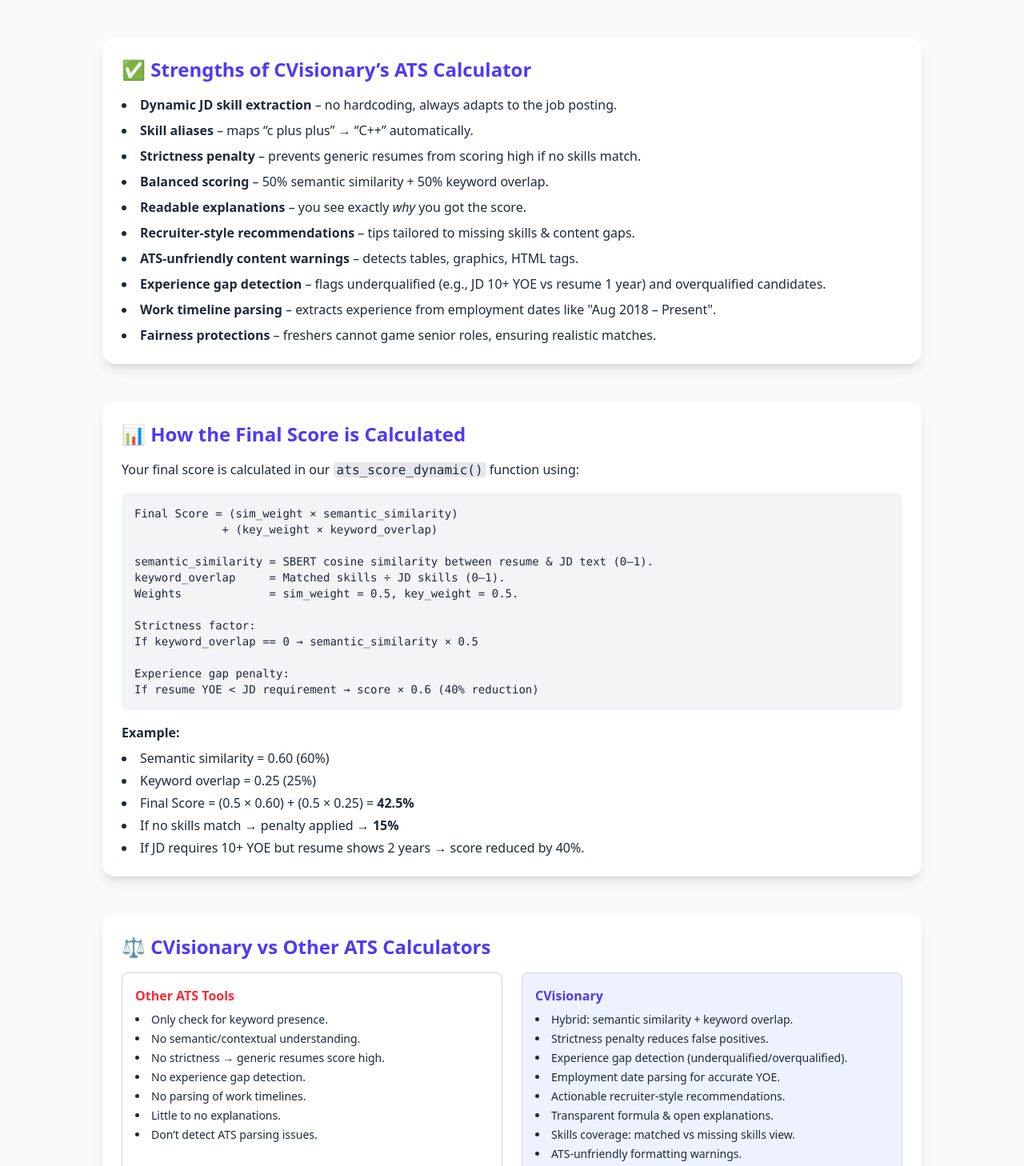
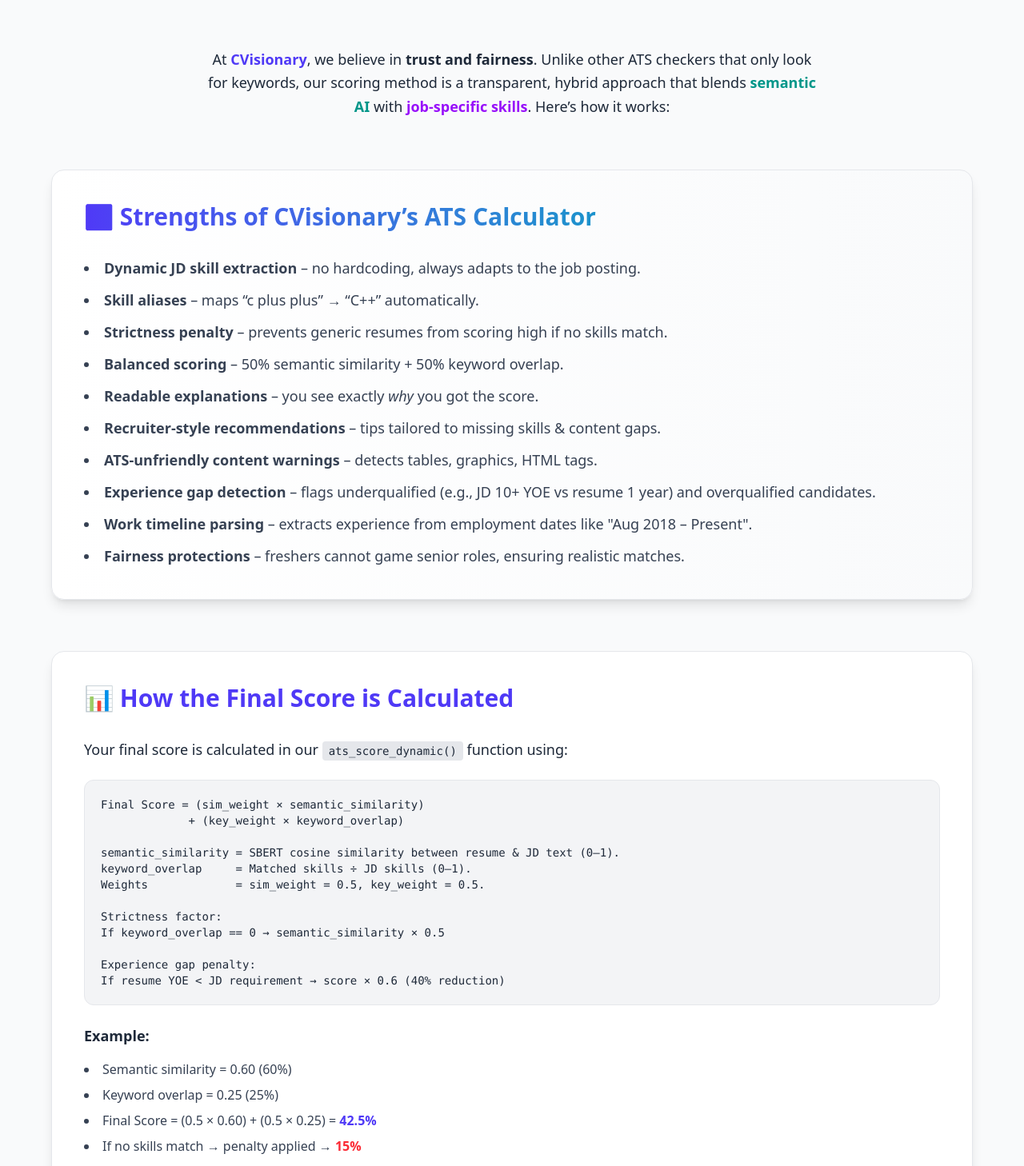
Before and after one commit to shruti-harayan/AI-Resume-Analyzer, a React (Vite) app: page /scoring-transparency in a window 1280 px wide. Shown: the part 252-1710 px from the top of the page at 80% size. Built offline with nearby package versions, Linux system fonts and the light colour scheme.

Commit message:
Add files via upload

```diff
--- a/src/pages/HomePage.jsx
+++ b/src/pages/HomePage.jsx
@@ -5,58 +5,74 @@
   const navigate = useNavigate();
 
   return (
-    <div>
+    <div className="min-h-screen bg-gray-50 dark:bg-gray-900 transition-colors duration-300 font-sans">
       {/* Hero */}
-      <section className="text-center py-16 px-6">
+      <section className="text-center py-20 px-6">
         <h1 className="text-4xl md:text-5xl font-extrabold text-indigo-700 dark:text-indigo-400">
           CVisionary
         </h1>
-        <h3 className="text-xl md:text-2xl mt-3 font-semibold">
+        <h3 className="text-2xl md:text-3xl mt-5 font-semibold text-gray-800 dark:text-gray-100">
           Turn Resumes into Offers 🚀
         </h3>
-        <p className="mt-4 text-lg text-gray-600 dark:text-gray-300 max-w-2xl mx-auto">
+        <p className="mt-6 text-lg text-gray-600 dark:text-gray-300 max-w-2xl mx-auto leading-relaxed">
           Unlocking smarter job matches and deeper resume insights for students
           and recruiters.
         </p>
       </section>
 
       {/* Why Choose Us */}
-      <section className="bg-white dark:bg-gray-800 shadow rounded-xl max-w-4xl mx-auto p-8 mt-8">
-        <h2 className="text-2xl font-bold text-center mb-6 text-indigo-600 dark:text-indigo-300">
+      <section className="bg-gradient-to-r from-white to-gray-50 dark:from-gray-800 dark:to-gray-900 shadow-lg rounded-2xl max-w-5xl mx-auto p-10 mt-10 border border-gray-200 dark:border-gray-700">
+        <h2 className="text-3xl font-bold text-center mb-10 bg-gradient-to-r from-indigo-600 to-teal-500 bg-clip-text text-transparent dark:from-indigo-300 dark:to-teal-400">
           Why Choose Us?
         </h2>
-        <ul className="space-y-4 text-gray-700 dark:text-gray-300">
-          <li><strong>📌 Actionable & Personalized Feedback: </strong>Our analyzer
-              gives detailed, role-specific suggestions based on industry
-              standards—not just simple grammar checks.</li>
-          <li><strong>🤝 Fairness & Blind Review: </strong> No bias—analyzes
-              content, not personal details, offering suggestions for
-              anonymized, skills-first resumes.</li>
-          <li><strong>⚡ Recruiter Tooling: </strong> Advanced analytics to compare
-              applicant skills with job requirements, saving time and increasing
-              quality-of-hire.</li>
-          <li><strong>🎯 Student Advantage: </strong> ATS-optimization and
-              personalized tips to help your resume stand out and land more
-              interviews.</li>
+        <ul className="space-y-6 text-gray-700 dark:text-gray-300 text-lg">
+          <li>
+            <strong className="text-indigo-600 dark:text-indigo-400">
+              📌 Actionable & Personalized Feedback:
+            </strong>{" "}
+            Our analyzer gives detailed, role-specific suggestions based on
+            industry standards—not just simple grammar checks.
+          </li>
+          <li>
+            <strong className="text-teal-600 dark:text-teal-400">
+              🤝 Fairness & Blind Review:
+            </strong>{" "}
+            No bias—analyzes content, not personal details, offering suggestions
+            for anonymized, skills-first resumes.
+          </li>
+          <li>
+            <strong className="text-purple-600 dark:text-purple-400">
+              ⚡ Recruiter Tooling:
+            </strong>{" "}
+            Advanced analytics to compare applicant skills with job
+            requirements, saving time and increasing quality-of-hire.
+          </li>
+          <li>
+            <strong className="text-pink-600 dark:text-pink-400">
+              🎯 Student Advantage:
+            </strong>{" "}
+            ATS-optimization and personalized tips to help your resume stand out
+            and land more interviews.
+          </li>
         </ul>
       </section>
 
       {/* Trust Banner */}
-      <div className="bg-white dark:bg-gray-800 shadow-md border-l-4 border-indigo-500 p-6 rounded-xl flex flex-col md:flex-row md:items-center md:justify-between gap-4 mt-10 max-w-4xl mx-auto">
+      <div className="bg-white dark:bg-gray-800 shadow-lg border-l-4 border-indigo-500 p-10 rounded-2xl flex flex-col md:flex-row md:items-center md:justify-between gap-6 mt-14 max-w-5xl mx-auto">
         <div>
-          <h2 className="text-xl font-semibold text-indigo-600 dark:text-indigo-400">
+          <h2 className="text-2xl font-bold text-indigo-600 dark:text-indigo-400">
             🔍 Transparent Scoring You Can Trust
           </h2>
-          <p className="text-gray-700 dark:text-gray-300 mt-2">
-            Unlike other ATS calculators, CVisionary explains exactly how your score
-            is calculated — with semantic AI, recruiter-style tips, and
+          <p className="text-gray-700 dark:text-gray-300 mt-3 leading-relaxed">
+            Unlike other ATS calculators, CVisionary explains exactly how your
+            score is calculated — with semantic AI, recruiter-style tips, and
             ATS-unfriendly content checks.
           </p>
         </div>
         <div>
           <Link
             to="/scoring-transparency"
-            className="mt-4 md:mt-0 inline-block px-6 py-3 bg-indigo-600 hover:bg-indigo-700 text-white font-semibold rounded-lg transition"
+            className="inline-block px-7 py-3 bg-indigo-600 hover:bg-indigo-700 text-white font-semibold rounded-xl shadow-md transition-transform transform hover:scale-105"
           >
             See How Scoring Works →
           </Link>
@@ -64,18 +80,20 @@
       </div>
 
       {/* Role Selector */}
-      <section className="text-center mt-12">
-        <h3 className="text-xl font-semibold mb-4">Continue as:</h3>
-        <div className="flex justify-center gap-6">
+      <section className="text-center mt-20 mb-12">
+        <h3 className="text-2xl font-semibold text-gray-800 dark:text-gray-100 mb-8">
+          Continue as:
+        </h3>
+        <div className="flex justify-center gap-8">
           <button
             onClick={() => navigate("/student")}
-            className="px-6 py-3 bg-indigo-600 hover:bg-indigo-700 text-white font-medium rounded-lg shadow transition"
+            className="px-10 py-4 bg-indigo-600 hover:bg-indigo-700 text-white font-medium rounded-xl shadow-lg transition-transform transform hover:scale-105"
           >
             Student
           </button>
           <button
             onClick={() => navigate("/recruiter")}
-            className="px-6 py-3 bg-green-600 hover:bg-green-700 text-white font-medium rounded-lg shadow transition"
+            className="px-10 py-4 bg-green-600 hover:bg-green-700 text-white font-medium rounded-xl shadow-lg transition-transform transform hover:scale-105"
           >
             Recruiter
           </button>
--- a/src/pages/ScoringTransparency.jsx
+++ b/src/pages/ScoringTransparency.jsx
@@ -2,33 +2,41 @@
 
 function ScoringTransparency() {
   return (
-    <div className="min-h-screen bg-gray-50 dark:bg-gray-900 text-gray-800 dark:text-gray-200 py-12 px-6">
-      <div className="max-w-5xl mx-auto">
+    <div className="min-h-screen bg-gray-50 dark:bg-gray-900 text-gray-800 dark:text-gray-200 py-16 px-6 font-sans transition-colors duration-300">
+      <div className="max-w-6xl mx-auto">
         {/* Page Header */}
-        <h1 className="text-4xl font-extrabold text-indigo-600 dark:text-indigo-400 mb-8 text-center">
+        <h1 className="text-5xl md:text-6xl font-extrabold text-center tracking-tight bg-gradient-to-r from-indigo-600 to-purple-600 bg-clip-text text-transparent dark:from-indigo-400 dark:to-purple-300 mb-14">
           How CVisionary Calculates Your ATS Score
         </h1>
 
         {/* Why Transparency Section */}
-        <div className="mb-12">
-          <p className="text-lg leading-relaxed">
-            At <span className="font-semibold text-indigo-500">CVisionary</span>
+        <div className="mb-16 text-lg leading-relaxed text-center max-w-3xl mx-auto">
+          <p>
+            At{" "}
+            <span className="font-semibold text-indigo-600 dark:text-indigo-400">
+              CVisionary
+            </span>
             , we believe in{" "}
             <span className="font-semibold">trust and fairness</span>. Unlike
             other ATS checkers that only look for keywords, our scoring method
             is a transparent, hybrid approach that blends{" "}
-            <span className="font-semibold">semantic AI</span> with{" "}
-            <span className="font-semibold">job-specific skills</span>. Here’s
-            how it works:
+            <span className="font-semibold text-teal-600 dark:text-teal-400">
+              semantic AI
+            </span>{" "}
+            with{" "}
+            <span className="font-semibold text-purple-600 dark:text-purple-400">
+              job-specific skills
+            </span>
+            . Here’s how it works:
           </p>
         </div>
 
         {/* Strengths List */}
-        <section className="bg-white dark:bg-gray-800 shadow-lg rounded-2xl p-6 mb-12">
-          <h2 className="text-2xl font-bold text-indigo-600 dark:text-indigo-400 mb-4">
+        <section className="bg-gradient-to-r from-white to-gray-50 dark:from-gray-800 dark:to-gray-900 shadow-lg rounded-2xl p-10 mb-16 border border-gray-200 dark:border-gray-700">
+          <h2 className="text-3xl font-bold mb-8 bg-gradient-to-r from-indigo-600 to-teal-500 bg-clip-text text-transparent dark:from-indigo-300 dark:to-teal-400">
             ✅ Strengths of CVisionary’s ATS Calculator
           </h2>
-          <ul className="list-disc list-inside space-y-2">
+          <ul className="list-disc list-inside space-y-3 text-lg text-gray-700 dark:text-gray-300">
             <li>
               <b>Dynamic JD skill extraction</b> – no hardcoding, always adapts
               to the job posting.
@@ -72,18 +80,18 @@
         </section>
 
         {/* Formula Breakdown */}
-        <section className="bg-white dark:bg-gray-800 shadow-lg rounded-2xl p-6 mb-12">
-          <h2 className="text-2xl font-bold text-indigo-600 dark:text-indigo-400 mb-4">
+        <section className="bg-white dark:bg-gray-800 shadow-lg rounded-2xl p-10 mb-16 border border-gray-200 dark:border-gray-700">
+          <h2 className="text-3xl font-bold mb-8 text-indigo-600 dark:text-indigo-400">
             📊 How the Final Score is Calculated
           </h2>
-          <p className="mb-4">
+          <p className="mb-6 text-lg">
             Your final score is calculated in our{" "}
-            <code className="bg-gray-200 dark:bg-gray-700 px-1 rounded">
+            <code className="bg-gray-200 dark:bg-gray-700 px-2 py-1 rounded text-sm font-mono">
               ats_score_dynamic()
             </code>{" "}
             function using:
           </p>
-          <pre className="bg-gray-100 dark:bg-gray-900 p-4 rounded-lg text-sm overflow-x-auto mb-4">
+          <pre className="bg-gray-100 dark:bg-gray-900 p-5 rounded-xl text-sm overflow-x-auto mb-6 border border-gray-200 dark:border-gray-700">
             {`Final Score = (sim_weight × semantic_similarity)
              + (key_weight × keyword_overlap)
 
@@ -98,34 +106,36 @@
 If resume YOE < JD requirement → score × 0.6 (40% reduction)`}
           </pre>
 
-          <p className="mb-2 font-semibold">Example:</p>
-          <ul className="list-disc list-inside space-y-1">
+          <p className="mb-4 font-semibold text-lg">Example:</p>
+          <ul className="list-disc list-inside space-y-2 text-gray-700 dark:text-gray-300">
             <li>Semantic similarity = 0.60 (60%)</li>
             <li>Keyword overlap = 0.25 (25%)</li>
             <li>
-              Final Score = (0.5 × 0.60) + (0.5 × 0.25) = <b>42.5%</b>
+              Final Score = (0.5 × 0.60) + (0.5 × 0.25) ={" "}
+              <b className="text-indigo-600 dark:text-indigo-400">42.5%</b>
             </li>
             <li>
-              If no skills match → penalty applied → <b>15%</b>
+              If no skills match → penalty applied →{" "}
+              <b className="text-red-500">15%</b>
             </li>
             <li>
-              If JD requires 10+ YOE but resume shows 2 years → score reduced by
-              40%.
+              If JD requires 10+ YOE but resume shows 2 years → score reduced by{" "}
+              <b className="text-red-500">40%</b>.
             </li>
           </ul>
         </section>
 
         {/* Comparison with Other Tools */}
-        <section className="bg-white dark:bg-gray-800 shadow-lg rounded-2xl p-6 mb-12">
-          <h2 className="text-2xl font-bold text-indigo-600 dark:text-indigo-400 mb-4">
+        <section className="bg-gradient-to-r from-white to-gray-50 dark:from-gray-800 dark:to-gray-900 shadow-lg rounded-2xl p-10 mb-16 border border-gray-200 dark:border-gray-700">
+          <h2 className="text-3xl font-bold mb-8 bg-gradient-to-r from-indigo-600 to-purple-600 bg-clip-text text-transparent dark:from-indigo-300 dark:to-purple-400">
             ⚖️ CVisionary vs Other ATS Calculators
           </h2>
-          <div className="grid md:grid-cols-2 gap-6">
-            <div className="p-4 border rounded-lg border-gray-300 dark:border-gray-700">
-              <h3 className="font-semibold text-red-500 mb-2">
+          <div className="grid md:grid-cols-2 gap-8">
+            <div className="p-6 border rounded-xl border-gray-300 dark:border-gray-700 hover:shadow-lg transition bg-gray-50 dark:bg-gray-900">
+              <h3 className="font-semibold text-red-500 mb-3">
                 Other ATS Tools
               </h3>
-              <ul className="list-disc list-inside space-y-1 text-sm">
+              <ul className="list-disc list-inside space-y-2 text-sm text-gray-700 dark:text-gray-300">
                 <li>Only check for keyword presence.</li>
                 <li>No semantic/contextual understanding.</li>
                 <li>No strictness → generic resumes score high.</li>
@@ -135,16 +145,14 @@
                 <li>Don’t detect ATS parsing issues.</li>
               </ul>
             </div>
-            <div className="p-4 border rounded-lg border-gray-300 dark:border-gray-700 bg-indigo-50 dark:bg-indigo-900">
-              <h3 className="font-semibold text-indigo-600 dark:text-indigo-300 mb-2">
+            <div className="p-6 border rounded-xl border-gray-300 dark:border-gray-700 bg-indigo-50 dark:bg-indigo-900 hover:shadow-lg transition">
+              <h3 className="font-semibold text-indigo-600 dark:text-indigo-300 mb-3">
                 CVisionary
               </h3>
-              <ul className="list-disc list-inside space-y-1 text-sm">
+              <ul className="list-disc list-inside space-y-2 text-sm text-gray-700 dark:text-gray-300">
                 <li>Hybrid: semantic similarity + keyword overlap.</li>
                 <li>Strictness penalty reduces false positives.</li>
-                <li>
-                  Experience gap detection (underqualified/overqualified).
-                </li>
+                <li>Experience gap detection (underqualified/overqualified).</li>
                 <li>Employment date parsing for accurate YOE.</li>
                 <li>Actionable recruiter-style recommendations.</li>
                 <li>Transparent formula & open explanations.</li>
@@ -157,9 +165,9 @@
 
         {/* Bottom line */}
         <section className="text-center">
-          <p className="text-xl font-semibold text-gray-800 dark:text-gray-200">
+          <p className="text-2xl font-semibold leading-relaxed text-gray-800 dark:text-gray-200">
             🚀 With CVisionary, you don’t just get a score – you get{" "}
-            <span className="text-indigo-500">
+            <span className="bg-gradient-to-r from-indigo-600 to-teal-500 bg-clip-text text-transparent dark:from-indigo-400 dark:to-teal-400">
               insight, fairness, and real recruiter-style feedback.
             </span>
           </p>
--- a/src/pages/StudentDashboard.jsx
+++ b/src/pages/StudentDashboard.jsx
@@ -3,13 +3,20 @@
 
 function StudentDashboard() {
   return (
-    <div className="p-6">
-      <h1 className="text-3xl font-bold text-indigo-600 dark:text-indigo-400 mb-6">
-        🎓 Student Dashboard
+    <div className="min-h-screen bg-gray-50 dark:bg-gray-900 px-6 py-10">
+      {/* Header */}
+      <h1 className="text-3xl md:text-4xl font-extrabold text-center mb-10">
+        <span className="bg-gradient-to-r from-indigo-600 to-purple-600 bg-clip-text text-transparent">
+          🎓 Student Dashboard
+        </span>
       </h1>
 
-      {/* ATS Resume Analyzer Component */}
-      <ATS />
+      {/* Main Card for ATS Analyzer */}
+      <div className="max-w-5xl mx-auto bg-white dark:bg-gray-800 shadow-lg rounded-2xl p-6 md:p-10">
+
+        {/* ATS Resume Analyzer Component */}
+        <ATS />
+      </div>
     </div>
   );
 }
```
